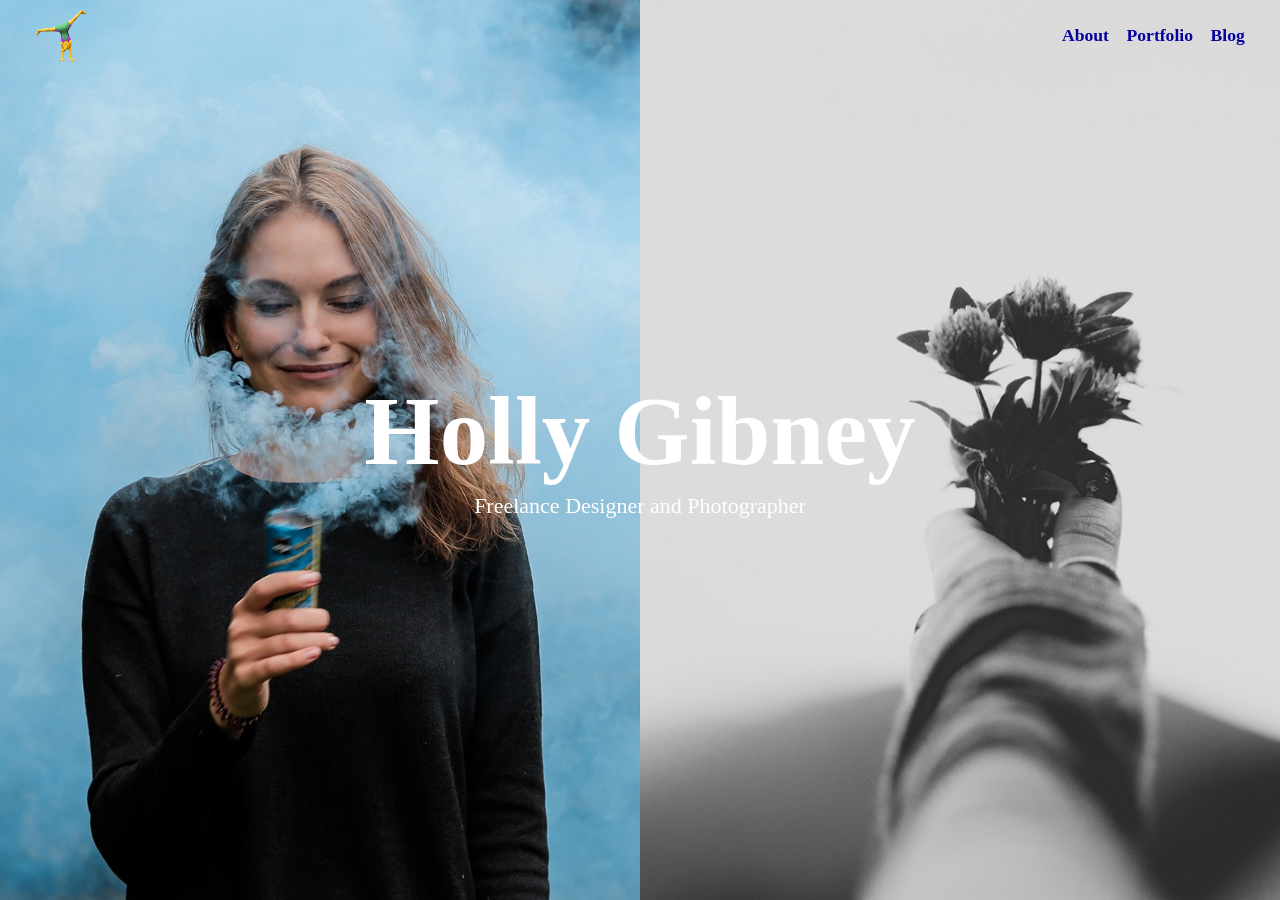
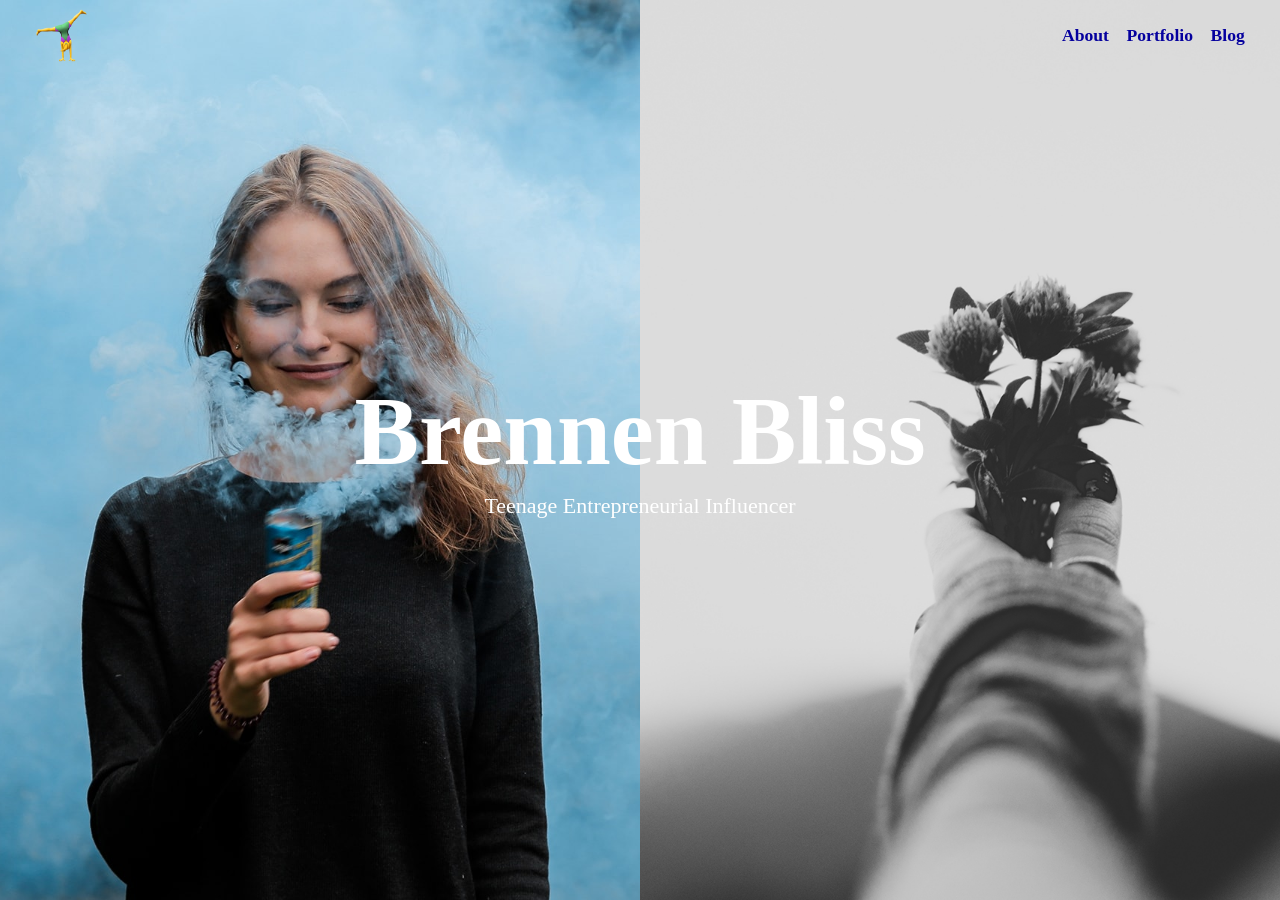
Before and after one commit to pixelcutlabs/brennen-bliss, a Jekyll site: the page built from index.html, in a window 1280 px wide and 900 px high. Built offline with Jekyll 4.4.1, drawn with Linux system fonts in a browser that asks for light colours; some web fonts are replaced; some of the changed text lies outside the part shown.

Commit message:
Index.html Placeholder Content

```diff
--- a/index.html
+++ b/index.html
@@ -3,8 +3,8 @@ layout: default
 ---
 <section class="mast">
   <header class="mast__header">
-    <h1>Holly Gibney</h1>
-    <span>Freelance Designer and Photographer</span>
+    <h1>Brennen Bliss</h1>
+    <span>Teenage Entrepreneurial Influencer</span>
   </header>
   <div class="mast__img bg-grey">
     <div class="absolute-bg" style="background-image: url('/assets/images/mast-left.jpg');"></div>
@@ -16,9 +16,9 @@ layout: default
 
 <section id="about" class="section-padding bg-grey">
   <div class="grid">
-    <h1 class="section-header">About</h1>
+    <h1 class="section-header">About Me</h1>
     <div class="about">
-      <p class="about__text wow fadeInUp" data-wow-delay="300ms">Fixie quinoa hot chicken, 8-bit tousled jianbing portland yr truffaut beard. Dreamcatcher ethical brunch authentic kale chips. Hell of raclette tumblr, organic kinfolk locavore occupy gastropub pinterest. Ramps squid la croix, chicharrones gochujang fixie try-hard bitters.</p>
+      <p class="about__text wow fadeInUp" data-wow-delay="300ms">My name is Brennen Bliss. I'm a 17 year old student turned web developer turned founder of a DFW design agency.</p>
     </div>
     <div id="instafetch" class="container-triple"></div>
   </div>
@@ -49,7 +49,7 @@ layout: default
 
 <section id="blog" class="section-padding bg-white">
   <div class="grid">
-    <h1 class="section-header">Blog</h1>
+    <h1 class="section-header">My Posts</h1>
     <ul class="container-double" itemscope itemtype="http://schema.org/Blog">
       {% for post in site.posts limit:6 %}
         <li class="preview" itemprop="blogPost" itemscope itemtype="http://schema.org/BlogPosting">
```
